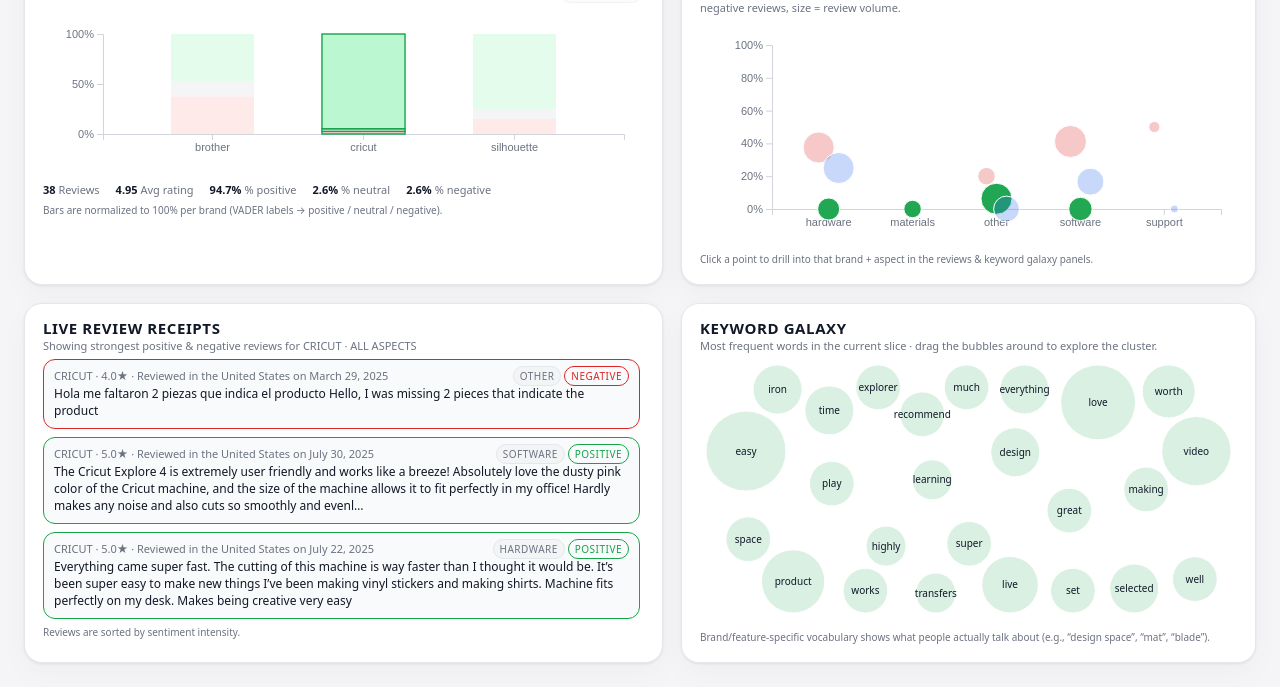
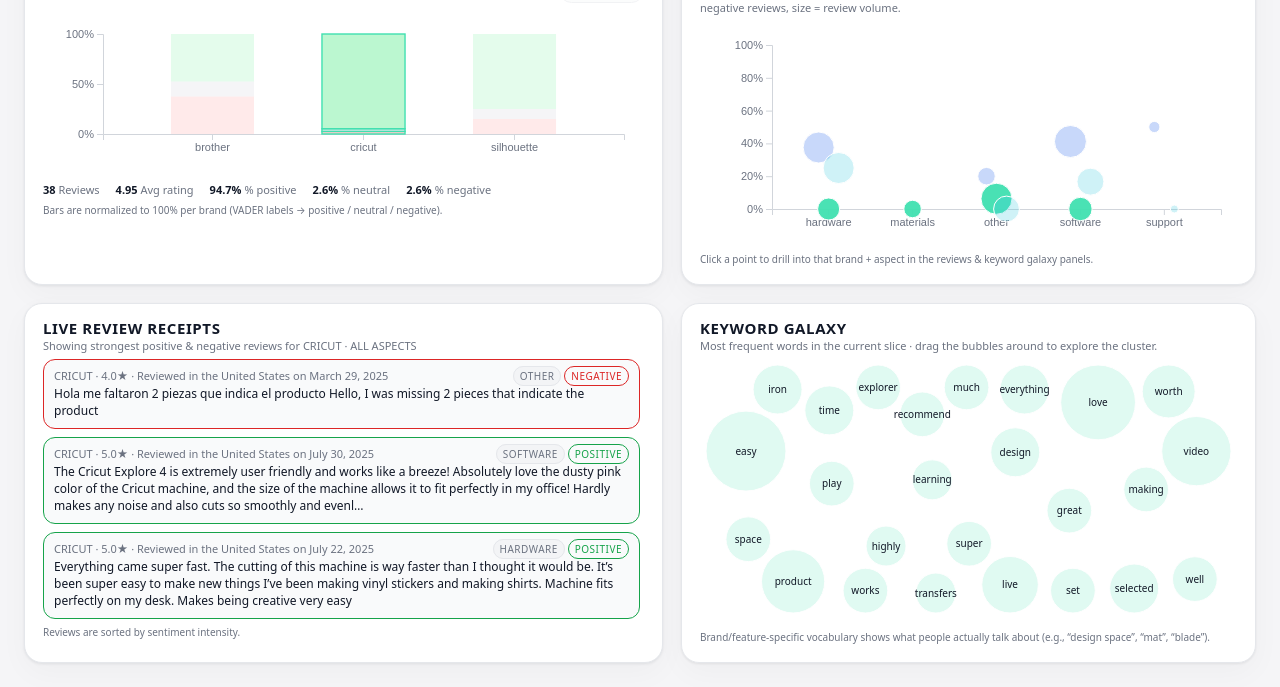
Before and after one commit to KhegBaron/cricut_market_analysis, a plain HTML site: page sentiment_dashboard.html in a window 1280 px wide. Shown: the part 218-905 px from the top of the page. Drawn offline with nearby package versions, Linux system fonts and the light colour scheme; animation ran at ten frames a second.

Commit message:
Update sentiment_dashboard.html

```diff
--- a/sentiment_dashboard.html
+++ b/sentiment_dashboard.html
@@ -403,9 +403,9 @@
     let selectedAspect = null;
 
     const brandColor = {
-      cricut: "#16a34a",
-      silhouette: "#2563eb",
-      brother: "#dc2626"
+      cricut: "#40e0b0",
+      silhouette: "#40cbe0",
+      brother: "#2563eb"
     };
 
     const STOPWORDS = new Set([
```
